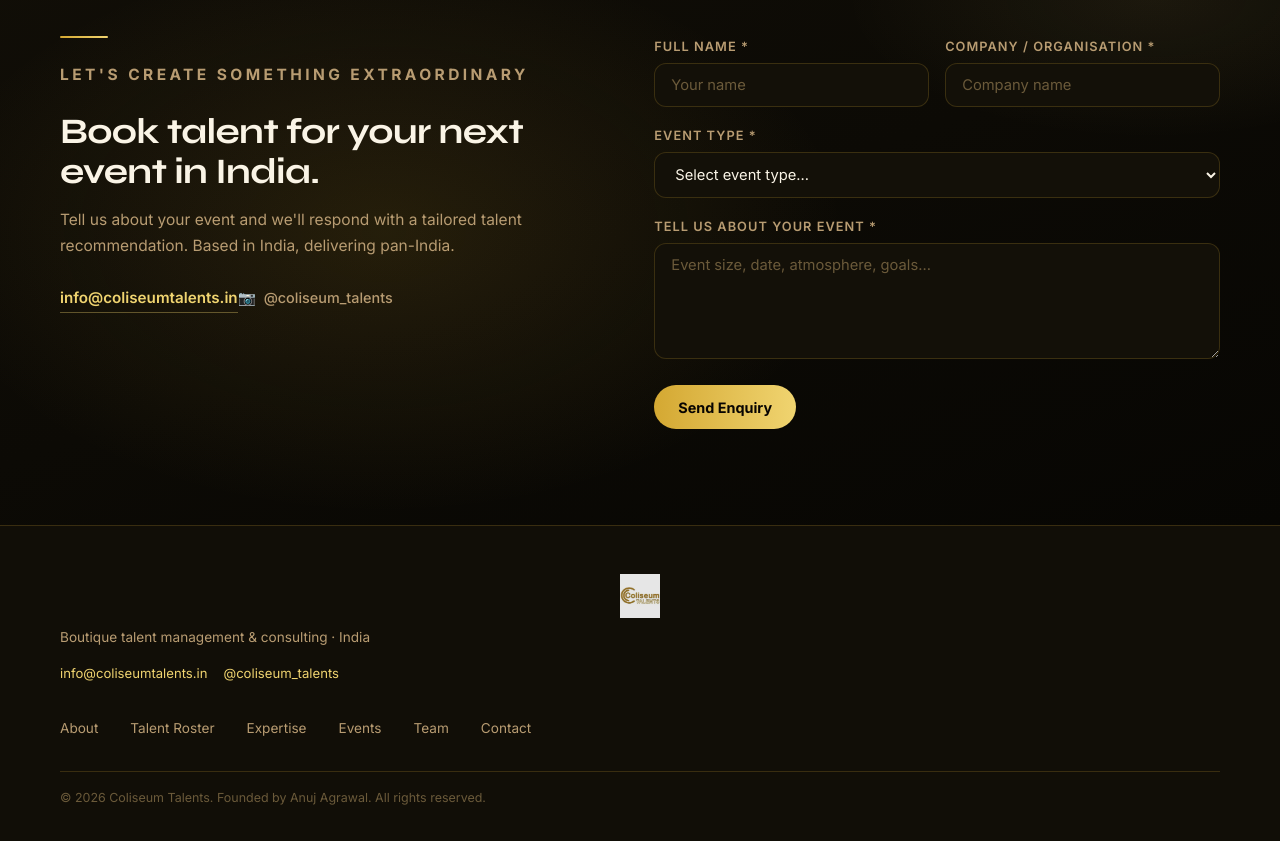
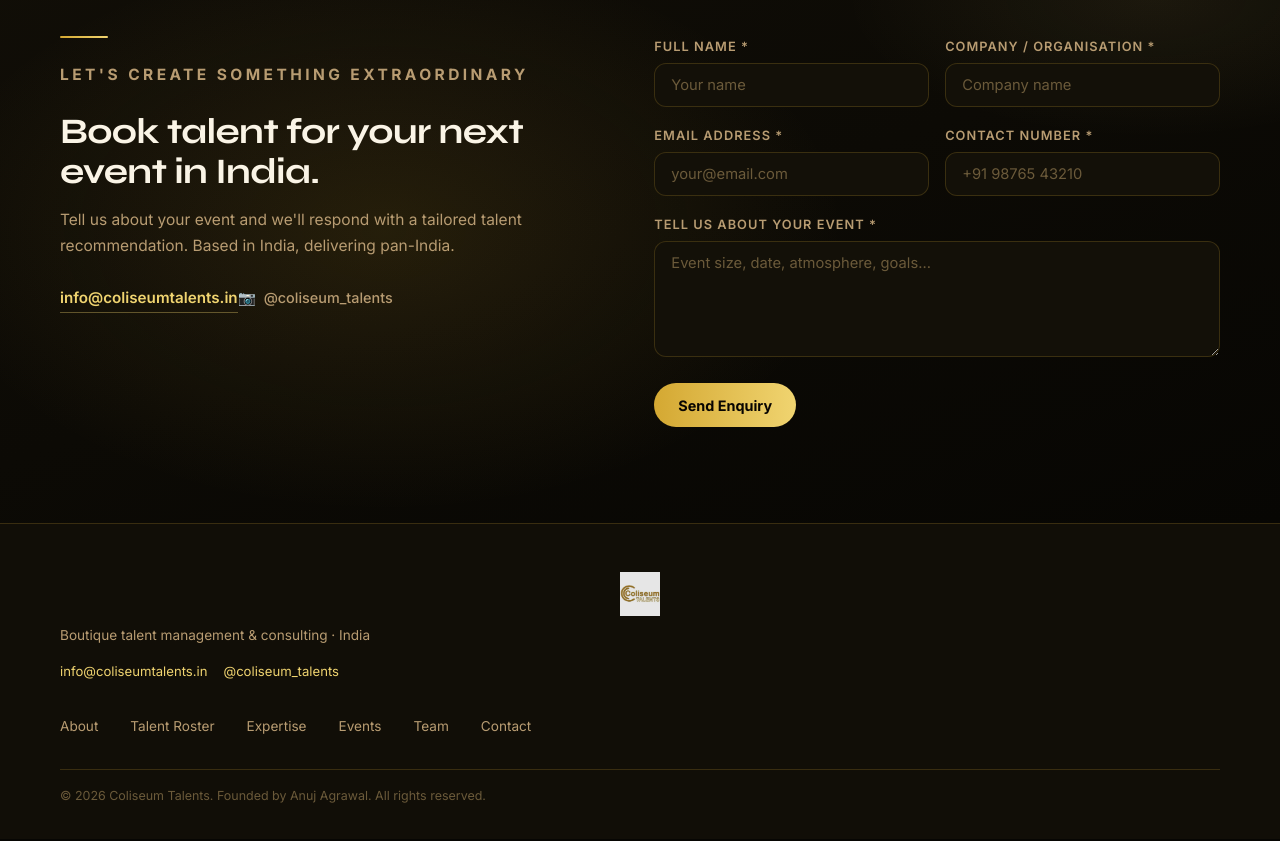
Before and after one commit to Rishav-Himmatramka/Coliseum-Talents, a React (Vite) app: page / in a window 1280 px wide. Shown: the part 10520-11361 px from the top of the page. Built offline with nearby package versions, Linux system fonts and the light colour scheme.

Commit message:
Contact form: remove event type, add email + phone fields

```diff
--- a/src/components/Contact.jsx
+++ b/src/components/Contact.jsx
@@ -1,14 +1,12 @@
 import { useState, useRef } from 'react'
 import useFadeIn from '../hooks/useFadeIn'
 import './Contact.css'
-
-const EVENT_TYPES = ['', 'Corporate Event', 'Awards & Gala', 'Leadership Summit', 'Private Celebration', 'Brand Launch', 'Other']
 
 export default function Contact() {
   const ref = useRef()
   useFadeIn(ref)
 
-  const [form, setForm] = useState({ name: '', company: '', eventType: '', message: '' })
+  const [form, setForm] = useState({ name: '', company: '', email: '', phone: '', message: '' })
   const [submitted, setSubmitted] = useState(false)
 
   const handleChange = e => setForm(f => ({ ...f, [e.target.name]: e.target.value }))
@@ -63,13 +61,23 @@
                   />
                 </div>
               </div>
-              <div className="form-group">
-                <label htmlFor="eventType">Event Type *</label>
-                <select id="eventType" name="eventType" value={form.eventType} onChange={handleChange} required>
-                  {EVENT_TYPES.map(t => (
-                    <option key={t} value={t} disabled={!t}>{t || 'Select event type…'}</option>
-                  ))}
-                </select>
+              <div className="form-row">
+                <div className="form-group">
+                  <label htmlFor="email">Email Address *</label>
+                  <input
+                    id="email" name="email" type="email"
+                    placeholder="your@email.com"
+                    value={form.email} onChange={handleChange} required
+                  />
+                </div>
+                <div className="form-group">
+                  <label htmlFor="phone">Contact Number *</label>
+                  <input
+                    id="phone" name="phone" type="tel"
+                    placeholder="+91 98765 43210"
+                    value={form.phone} onChange={handleChange} required
+                  />
+                </div>
               </div>
               <div className="form-group">
                 <label htmlFor="message">Tell us about your event *</label>
```
